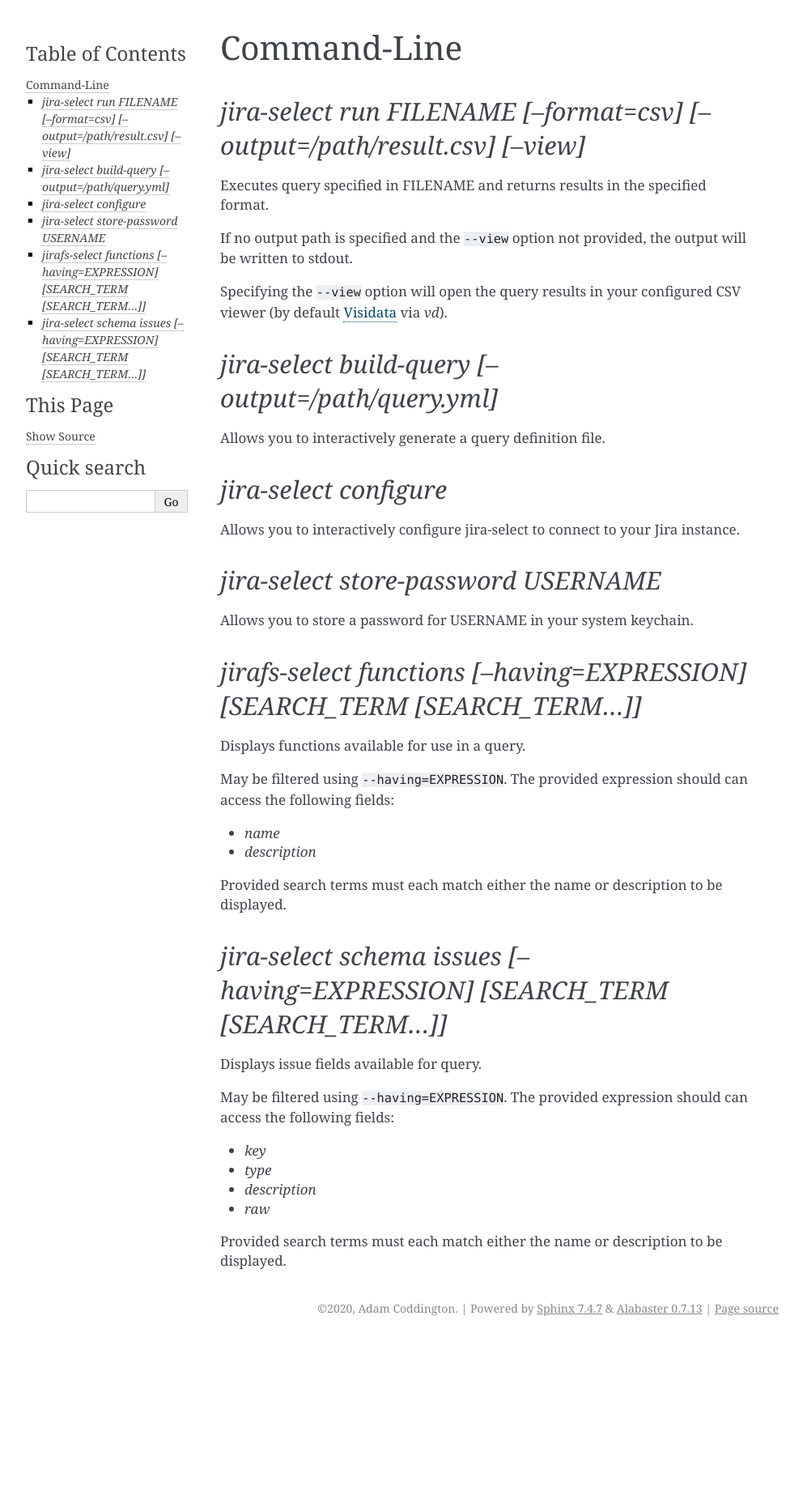
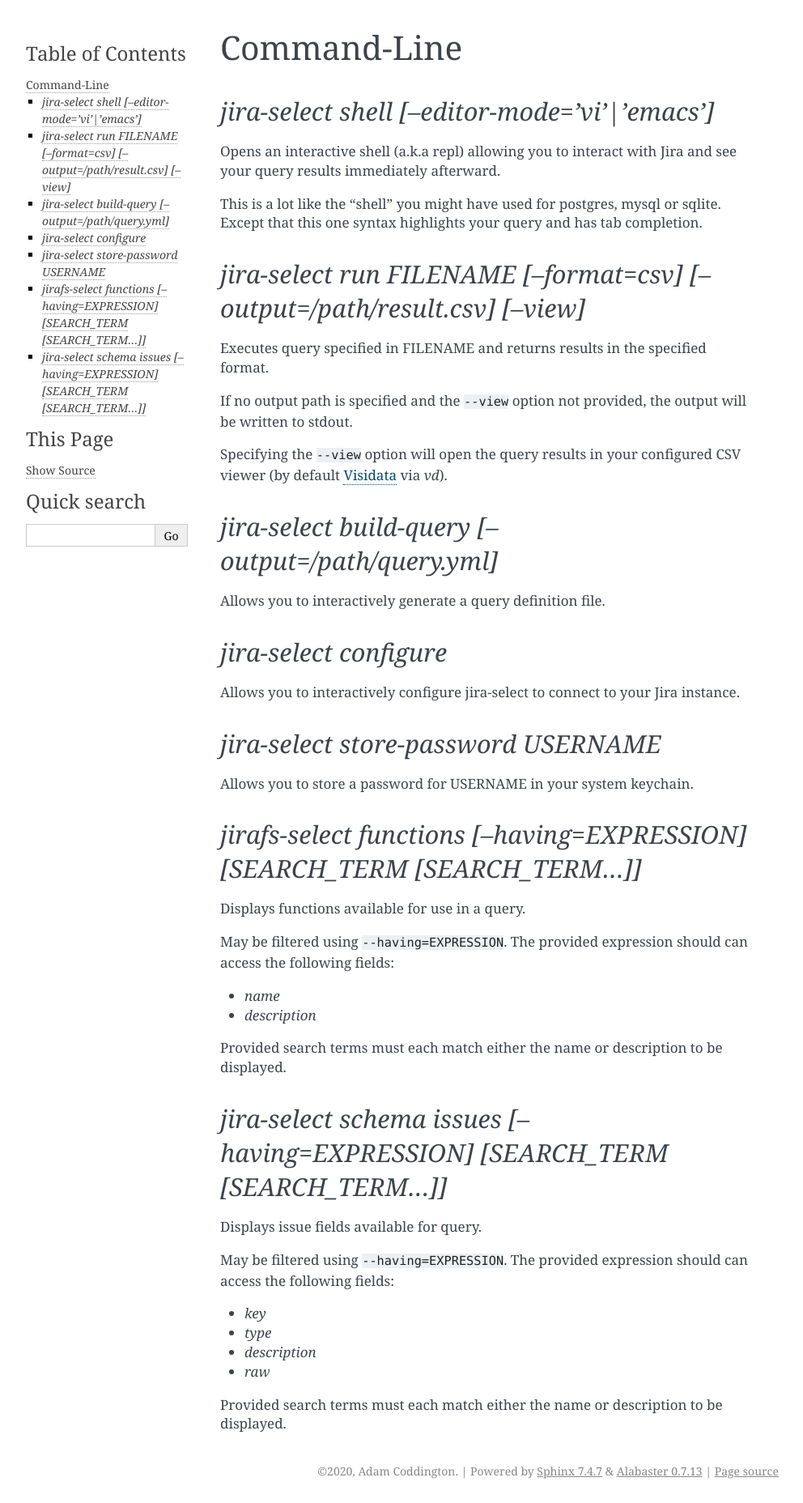
Before and after one commit to coddingtonbear/jira-select, a Sphinx documentation site: the page built from docs/commands.rst, in a window 1280 px wide. Shown: the whole page at 81% size, without its empty margins (148-1140 px from the left). Built offline with Sphinx 7.4.7, drawn with Linux system fonts in a browser that asks for light colours; before the commit the page ends 1655 px from its top, so only the background shows below that.

Commit message:
Adding documentation covering the new 'shell' subcommand.

```diff
--- a/docs/commands.rst
+++ b/docs/commands.rst
@@ -1,5 +1,15 @@
 Command-Line
 ============
+
+`jira-select shell [--editor-mode='vi'|'emacs']`
+------------------------------------------------
+
+Opens an interactive shell (a.k.a repl) allowing you to interact with Jira
+and see your query results immediately afterward.
+
+This is a lot like the "shell" you might have used for postgres, mysql
+or sqlite. Except that this one syntax highlights your query and has
+tab completion.
 
 `jira-select run FILENAME [--format=csv] [--output=/path/result.csv] [--view]`
 -------------------------------------------------------------------------------
```
Also changed, not shown: 1 other file.
